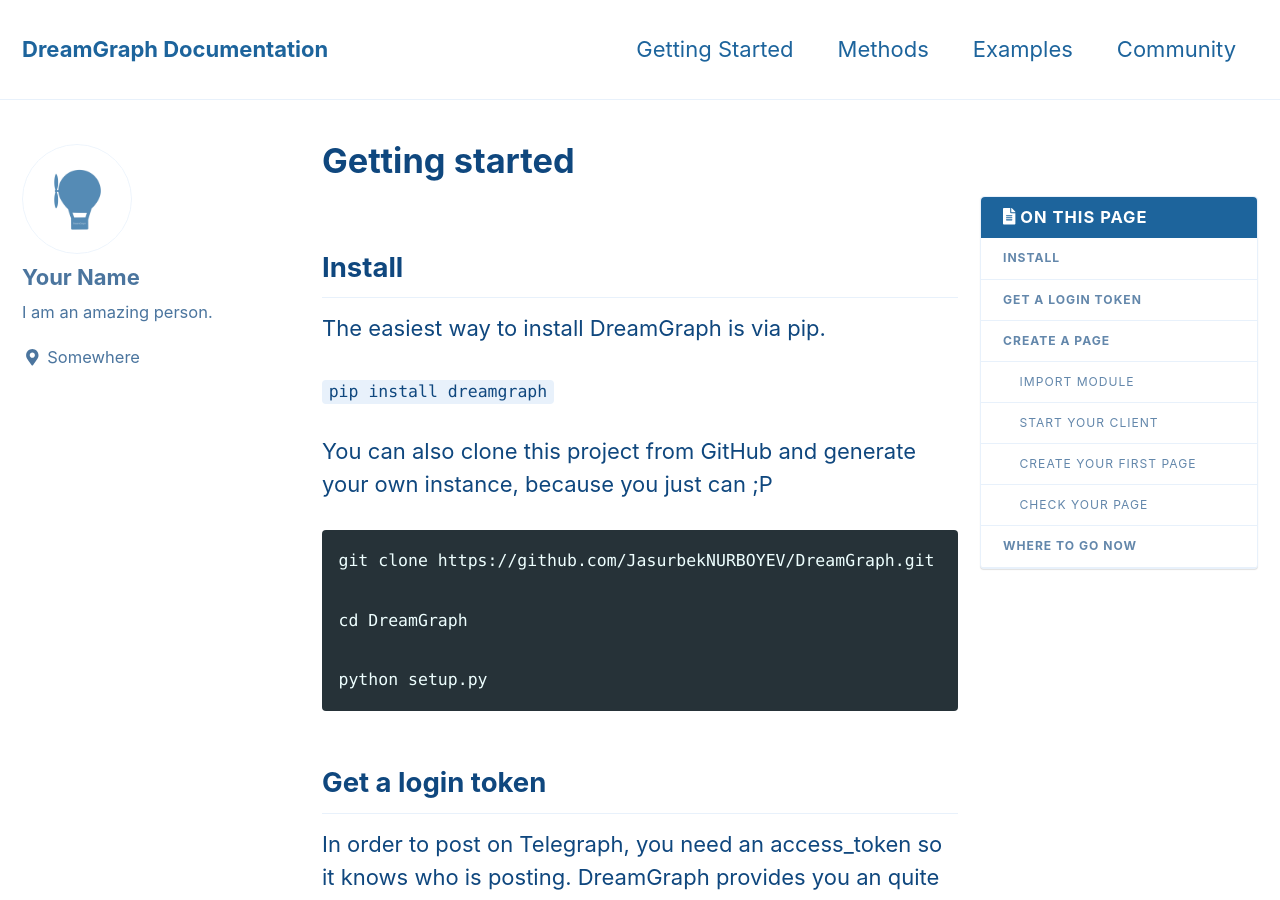
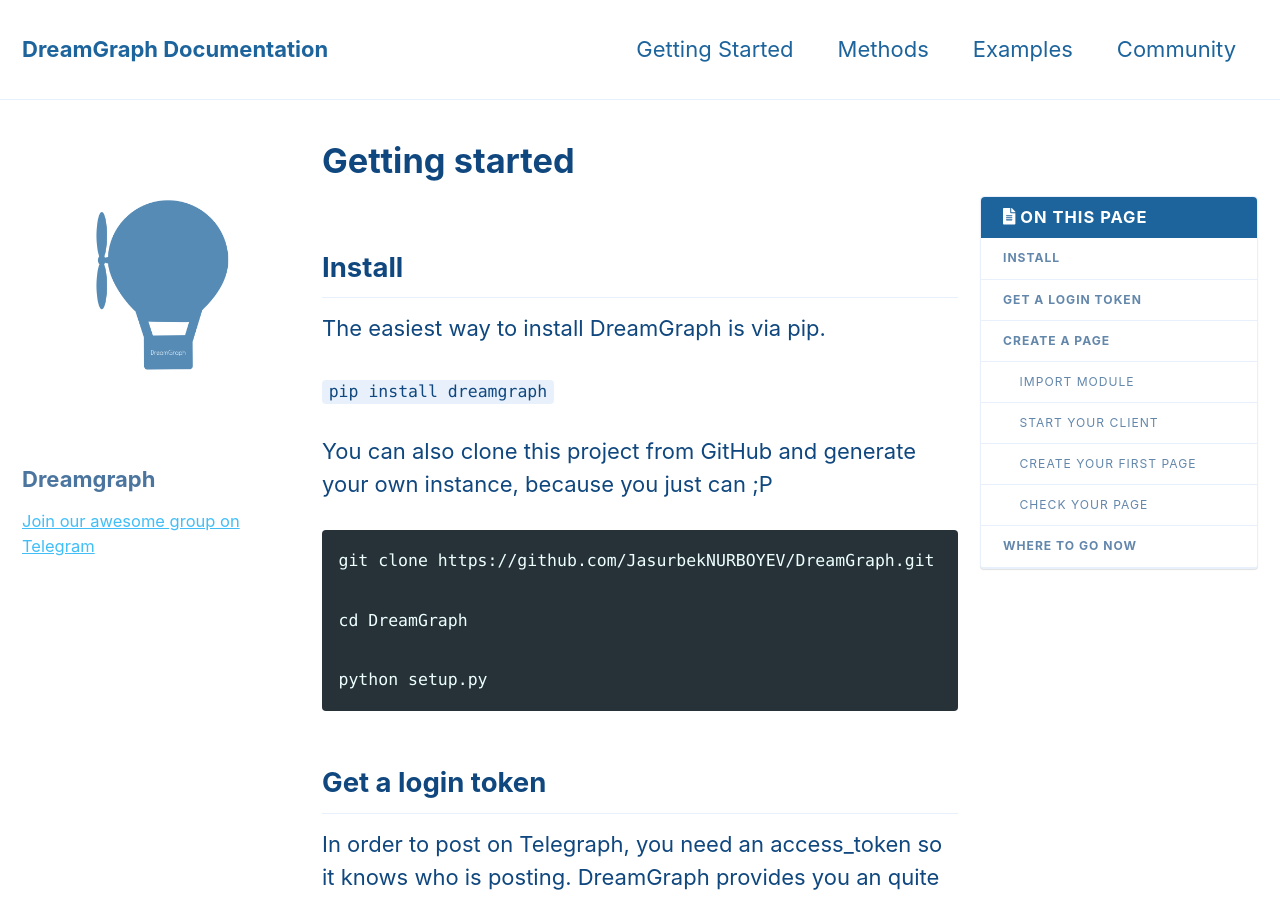
Before and after one commit to Poolitzer/poolitzer.github.io, a Jekyll site: the page built from _pages/starting.md, in a window 1280 px wide and 900 px high. Built offline with Jekyll 4.4.1, drawn with Linux system fonts in a browser that asks for light colours; nearby versions of some CDN libraries.

Commit message:
lets give this a go

```diff
--- a/_config.yml
+++ b/_config.yml
@@ -100,10 +100,10 @@ analytics:
 
 # Site Author
 author:
-  name             : "Your Name"
-  avatar           : "assets/images/avatar.jpg" # path of avatar image, e.g. "/assets/images/bio-photo.jpg"
-  bio              : "I am an amazing person."
-  location         : "Somewhere"
+  name             : "DreamGraph"
+  avatar           : "/assets/images/avatar.jpg" # path of avatar image, e.g. "/assets/images/bio-photo.jpg"
+  bio              : "this is a test"
+  location         : "sjjo"
   email            :
   uri              :
   home             : # null (default), "absolute or relative url to link to author home"
--- a/_includes/author-profile-custom-links.html
+++ b/_includes/author-profile-custom-links.html
@@ -5,3 +5,8 @@
     </a>
   </li>
 -->
+  <li>
+  <a href="https://t.me/DreamGraph">
+    <i class="fab fa-fw fa-telegram" aria-hidden="true"></i> Telegram
+  </a>
+</li>
--- a/_pages/starting.md
+++ b/_pages/starting.md
@@ -2,7 +2,11 @@
 permalink: /starting/
 title: "Getting started"
 layout: single
-author_profile: true
+sidebar:
+  - title: "Dreamgraph"
+    image: /assets/images/avatar.jpg
+    image_alt: "a nice little logo"
+    text: "[Join our awesome group on Telegram](https://t.me/dreamgraph)"
 toc: true
 ---
 ## Install
```
